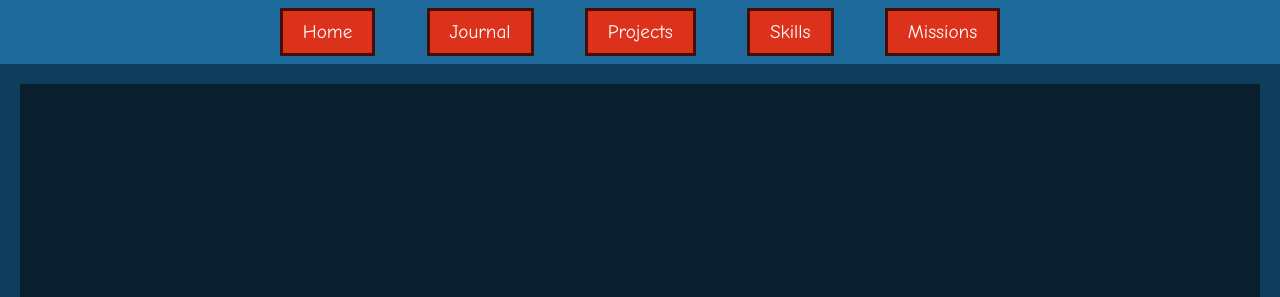
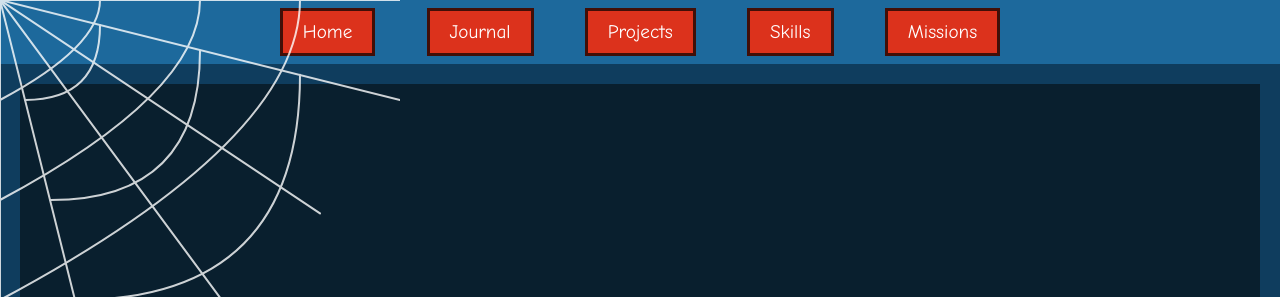
Before and after one commit to LucanCowell/Spidey-Tracker-v1, a plain HTML site: page pages/projects.html in a window 1280 px wide. Shown: the top 297 px of the page. Drawn offline with Linux system fonts and the light colour scheme.

Commit message:
Add spider web SVG and animations to journal, missions, projects, and skills pages

```diff
--- a/pages/projects.html
+++ b/pages/projects.html
@@ -86,5 +86,39 @@
         </form>
     </div>
  </div>
+
+ <!-- SPIDEY WEBS -->
+
+<div class="spider-web spider-web-top-left" aria-hidden="true">
+
+    <svg viewBox="0 0 300 300"
+         xmlns="http://www.w3.org/2000/svg">
+
+        <g class="web-lines">
+
+            <!-- RADIAL STRANDS -->
+            <path d="M 0 0 L 300 0"/>
+            <path d="M 0 0 L 300 75"/>
+            <path d="M 0 0 L 240 160"/>
+            <path d="M 0 0 L 170 230"/>
+            <path d="M 0 0 L 75 300"/>
+            <path d="M 0 0 L 0 300"/>
+
+            <!-- CONNECTING STRANDS -->
+            <path d="M 75 0 Q 75 35 0 75"/>
+            <path d="M 150 0 Q 150 70 0 150"/>
+            <path d="M 225 0 Q 225 105 0 225"/>
+
+            <path d="M 75 19 Q 75 75 19 75"/>
+            <path d="M 150 38 Q 150 150 38 150"/>
+            <path d="M 225 56 Q 225 225 56 225"/>
+
+        </g>
+
+    </svg>
+
+</div>
+
+<!-- END SPIDEY WEBS -->
 </body>
 </html>
```
Also changed, not shown: pages/journal.html (+33 -0 lines), pages/missions.html (+33 -0 lines), pages/skills.html (+33 -0 lines).
